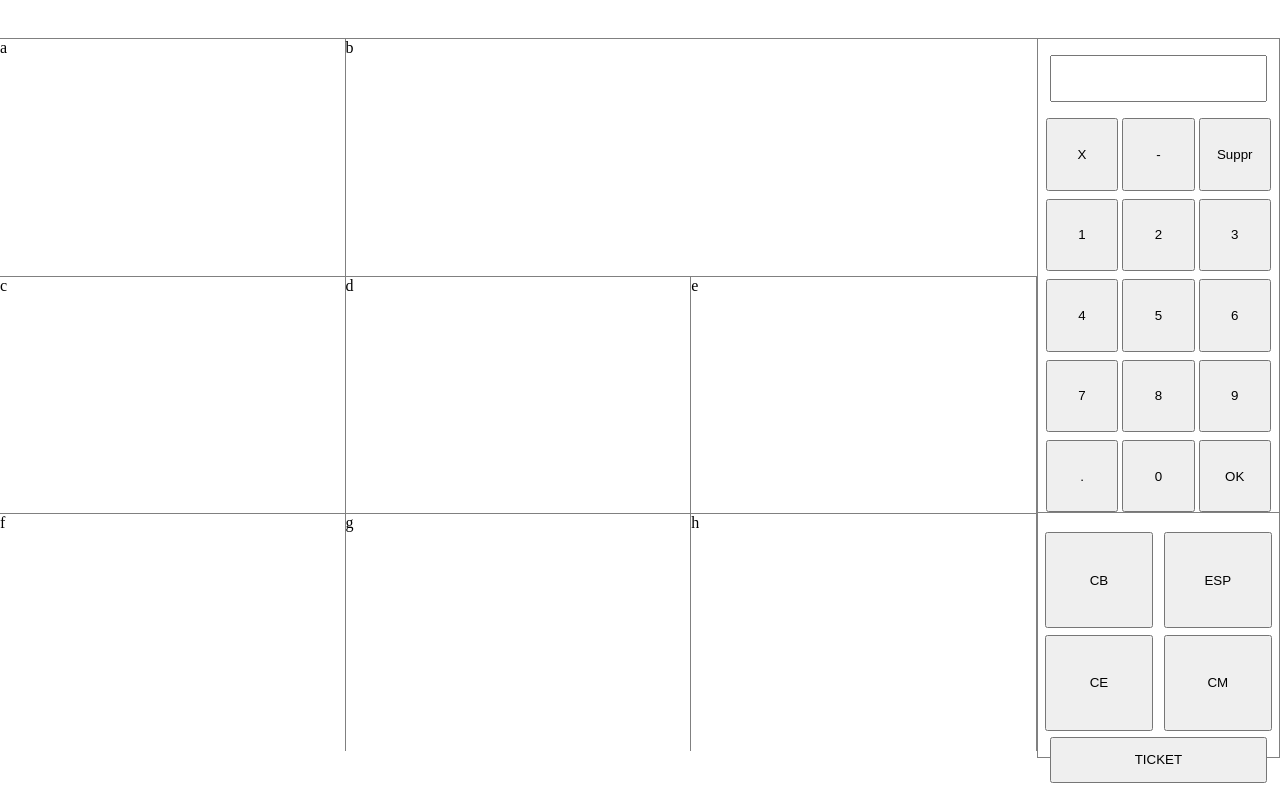
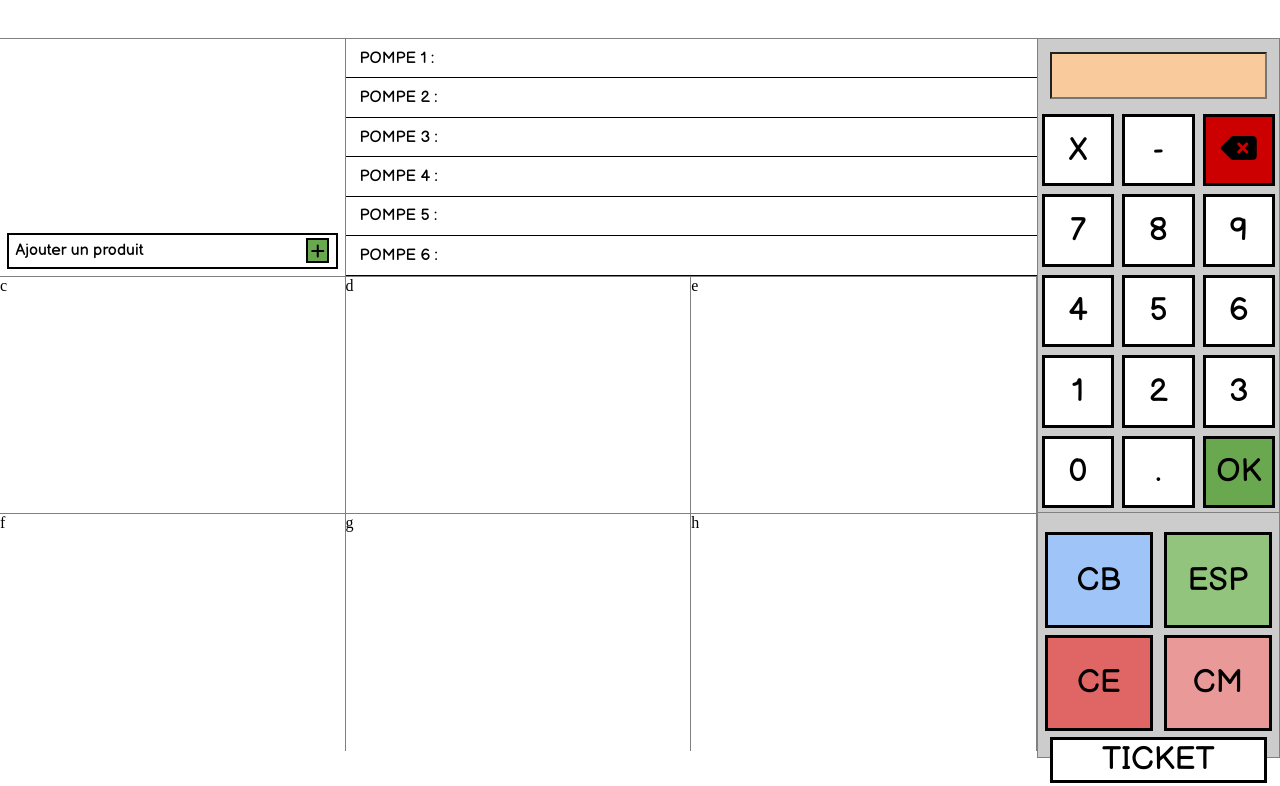
Before and after one commit to shadazls/ERP-station-service, a plain HTML site: page src/erp_cash_desk/employee.html in a window 1280 px wide. Shown: the part 40-826 px from the top of the page. Drawn offline with Linux system fonts and the light colour scheme; a web font is replaced by a local one.

Commit message:
Coder ticket blanc

```diff
--- a/src/erp_cash_desk/employee.html
+++ b/src/erp_cash_desk/employee.html
@@ -3,10 +3,18 @@
   <head>
       <meta charset="UTF-8">
       <meta name="viewport" content="width=device-width, initial-scale=1.0">
-      <title>Pavé Numérique</title>
+      <title>FuelSync</title>
       <link rel="stylesheet" href="styles/grid.css">
       <link rel="stylesheet" href="styles/container-left.css">
+      <link rel="stylesheet" href="styles/container-top.css">
       <script defer="defer" src="scripts/calculator.js"></script>
+
+      <link rel="preconnect" href="https://fonts.googleapis.com">
+      <link rel="preconnect" href="https://fonts.gstatic.com" crossorigin>
+      <link href="https://fonts.googleapis.com/css2?family=Balsamiq+Sans:ital,wght@0,400;0,700;1,400;1,700&display=swap" rel="stylesheet">
+
+      <script src="https://kit.fontawesome.com/a0e9db0451.js" crossorigin="anonymous"></script>
+
   </head>
   <body>
     <header>
@@ -16,9 +24,36 @@
     <main>
       <div>
         <div id="employee-container-top">
-          <div>a</div>
-          <div>b</div>
+          <div class="ticket">
+            <div class="addProduct">
+              <p>Ajouter un produit</p>
+              <div class="divplus">
+                <i class="fa-solid fa-plus"></i>
+              </div>
+            </div>
+          </div>
+
+          <div class="pumps">
+            <div class="line-pump">
+              <p>POMPE 1 : </p>
+            </div>
+            <div class="line-pump">
+              <p>POMPE 2 : </p>
+            </div>
+            <div class="line-pump">
+              <p>POMPE 3 : </p>
+            </div>
+            <div class="line-pump">
+              <p>POMPE 4 : </p>
+            </div>
+            <div class="line-pump">
+              <p>POMPE 5 : </p>
+            </div>
+            <div class="line-pump">
+              <p>POMPE 6 : </p>
+            </div>
         </div>
+      </div>
         <div id="employee-container-center">
           <div>c</div>
           <div>d</div>
@@ -38,7 +73,17 @@
           <div>
             <button id="times-pad">X</button>
             <button id="minus-pad">-</button>
-            <button id="delete-pad">Suppr</button>
+            <button id="delete-pad"><i class="fa-solid fa-delete-left"></i></button>
+          </div>
+          <div>
+            <button class="num-pad">7</button>
+            <button class="num-pad">8</button>
+            <button class="num-pad">9</button>
+          </div>
+          <div>
+            <button class="num-pad">4</button>
+            <button class="num-pad">5</button>
+            <button class="num-pad">6</button>
           </div>
           <div>
             <button class="num-pad">1</button>
@@ -46,18 +91,8 @@
             <button class="num-pad">3</button>
           </div>
           <div>
-            <button class="num-pad">4</button>
-            <button class="num-pad">5</button>
-            <button class="num-pad">6</button>
-          </div>
-          <div>
-            <button class="num-pad">7</button>
-            <button class="num-pad">8</button>
-            <button class="num-pad">9</button>
-          </div>
-          <div>
+            <button class="num-pad">0</button>
             <button id="doat-pad">.</button>
-            <button class="num-pad">0</button>
             <button id="ok-pad">OK</button>
           </div>
         </div>
--- a/src/erp_cash_desk/styles/container-left.css
+++ b/src/erp_cash_desk/styles/container-left.css
@@ -1,20 +1,41 @@
+@import url('https://fonts.cdnfonts.com/css/seven-segment');
+
+
 /* Calculator */
-
 #employee-container-left .calculator input {
-    margin: 1rem 0px;
+    margin: 0.8rem 0px;
     width: 90%;
     height: 10%;
+
 }
 
 #employee-container-left .calculator div {
     height: 17%;
 }
 
-
+.calculator input {
+    background-color: #F9CB9C;
+    font-family: 'Seven Segment', sans-serif;
+    font-size: 300%;
+    padding-left: 1rem;
+}
 
 #employee-container-left .calculator button {
     width: 30%;
     height: 90%;
+}
+
+.calculator {
+    background-color: #CCCCCC;
+}
+
+.calculator button{
+    font-family: Balsamiq Sans;
+    margin: 2px;
+    font-size: 200%;
+    border: solid #000;
+    cursor: pointer;
+    background-color: #fff;
 }
 
 /* PAYMENT BUTTONS */
@@ -29,3 +50,41 @@
     width: 90%;
     height: 20%;
 }
+
+.payment {
+    background-color: #CCCCCC;
+}
+
+.payment button {
+    font-family: Balsamiq Sans;
+    margin: 2px;
+    font-size: 200%;
+    border: solid #000;
+    cursor: pointer;
+    background-color: #fff;
+}
+
+/* PAD COLOR */
+#ok-pad {
+    background-color: #6AA84F;
+}
+
+#delete-pad {
+    background-color: #CC0000;
+}
+
+#money {
+    background-color: #93C47D;
+}
+
+#credit-card {
+    background-color: #9FC5F8;
+}
+
+#fuel-card {
+    background-color: #E06666;
+}
+
+#member-card {
+    background-color: #EA9999;
+}
--- /dev/null
+++ b/src/erp_cash_desk/styles/container-top.css
@@ -0,0 +1,52 @@
+.pumps {
+    display: grid;
+    grid-template-rows: repeat(6, 1fr);
+    grid-template-columns: 1fr;
+    height: 100%;
+    border: 1px solid black;
+}
+
+.line-pump {
+    display: flex;
+    align-items: center;
+    border-bottom: 1px solid black;
+}
+
+.line-pump > p {
+    display: flex;
+    margin-left: 2%;
+    font-family: Balsamiq Sans;
+}
+
+.ticket {
+    display: flex;
+}
+
+.addProduct {
+    border: 2px solid black;
+    margin: 2%;
+    display: flex;
+    justify-content: space-between;
+    align-self: flex-end;
+    width: 100%;
+}
+
+.addProduct > p {
+    margin: 2%;
+    font-family: Balsamiq Sans;
+}
+
+.divplus {
+    width: 7%;
+    margin: 1%;
+    margin-right: 2%;
+    border: 2px solid black;
+    background-color: #6AA84F;
+    display: flex;
+    justify-content: center;
+    align-items: center;
+}
+
+i:hover{
+    cursor: pointer;
+}
--- a/src/erp_cash_desk/styles/grid.css
+++ b/src/erp_cash_desk/styles/grid.css
@@ -32,14 +32,14 @@ body main>div {
 
 /* RIGHT + CENTER */
 
-#employee-container-top div:nth-child(1), #employee-container-center div:nth-child(1), #employee-container-bottom div:nth-child(1), #employee-container-center div:nth-child(2), #employee-container-bottom div:nth-child(2), #employee-container-center div:nth-child(3), #employee-container-bottom div:nth-child(3) {
+#employee-container-top> div:nth-child(1), #employee-container-center> div:nth-child(1), #employee-container-bottom> div:nth-child(1), #employee-container-center> div:nth-child(2), #employee-container-bottom> div:nth-child(2), #employee-container-center> div:nth-child(3), #employee-container-bottom> div:nth-child(3) {
     width: 27vw;
     border-width: 1px 1px 0px 0px;
     border-color: grey;
     border-style: solid;
 }
 
-#employee-container-top div:nth-child(2) {
+#employee-container-top> div:nth-child(2) {
     width: 54vw;
     border-width: 1px 0px 0px 0px;
     border-color: grey;
--- a/src/erp_manager/styles/grid.css
+++ b/src/erp_manager/styles/grid.css
@@ -26,7 +26,7 @@ main {
     border-style: solid;
 }
 
-#manager-container-top div, #manager-container-center div, #manager-container-bottom div {
+#manager-container-top>div, #manager-container-center>div, #manager-container-bottom>div {
     height: 30vh;
     width: 33.33%;
     border-width: 0px 1px 0px 0px;
@@ -34,6 +34,6 @@ main {
     border-style: solid;
 }
 
-#manager-container-top div:nth-child(2) {
+#manager-container-top>div:nth-child(2) {
     width: 66.67%
 }
```
Also changed, not shown: src/erp_connection/connection.html (+1 -0 lines), src/erp_connection/styles/connexion.css (line endings or trailing spaces).
